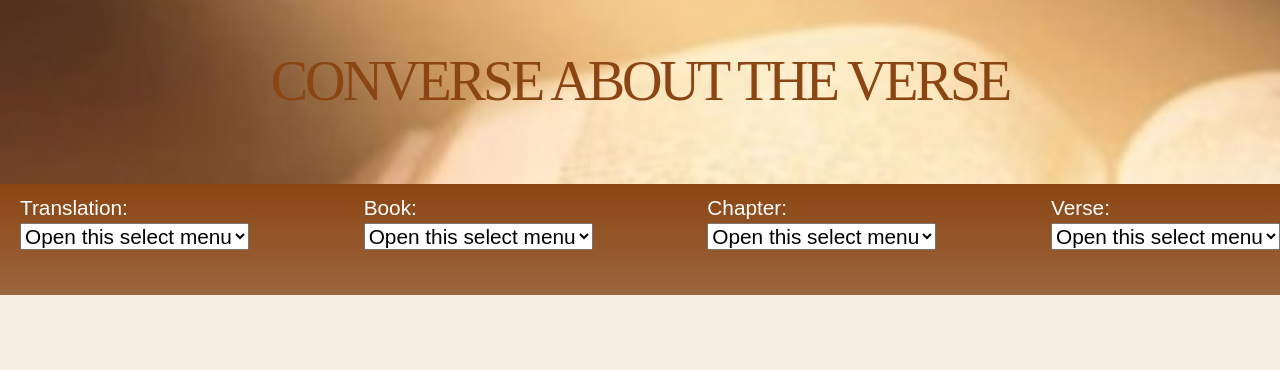
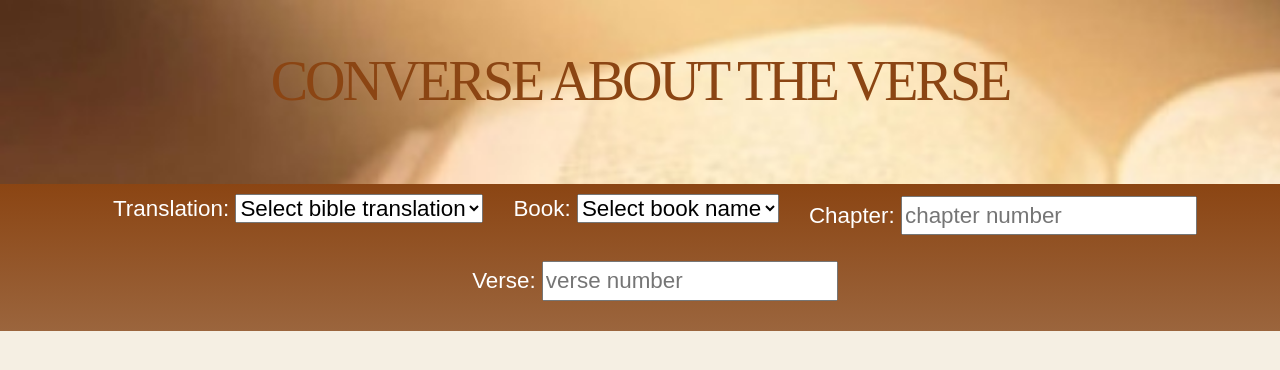
Before and after one commit to yonadavGit/cav, a Flask app: template templates/table_book.html in a window 1280 px wide. Shown: the top 370 px of the page. Run offline with Flask 2, Linux system fonts and the light colour scheme; the template is opened without the code that fills it, so the values that code supplies are empty.

Commit message:
select menu

```diff
--- a/main.py
+++ b/main.py
@@ -11,7 +11,7 @@ cnx = mysql.connector.connect(user='root', password='root',
 cursor = cnx.cursor()
 
 # Create the Flask app
-app=Flask(__name__,template_folder='templates')
+app = Flask(__name__, template_folder='templates')
 
 
 # Define the request handlers
@@ -21,21 +21,34 @@ app=Flask(__name__,template_folder='templates')
 #     rows = cursor.fetchall()
 #
 #     return render_template('/table_book.html', title='My Page', rows=rows)
+
+def get_all_translations_names():
+    cursor.execute('SELECT version FROM bible_version_key WHERE version IS NOT NULL;'.format())
+    q = cursor.fetchall()
+    trans_names = [trans[0] for trans in q]
+    return trans_names
+
+
+all_translations_names = get_all_translations_names()
+
+
 def get_all_book_names():
     cursor.execute('SELECT n FROM key_english WHERE n IS NOT NULL;'.format())
     q = cursor.fetchall()
     book_names = [book[0] for book in q]
     return book_names
 
+
 all_book_titles = get_all_book_names()
+
 
 @app.route('/table/<table>/<book_no>')
 def table_book(table, book_no):
     cursor.execute('SELECT * FROM {} WHERE b = {} AND t IS NOT NULL;'.format(table, book_no))
     rows = cursor.fetchall()
-    book_title = bookId_to_title(book_no)
-    return render_template('/table_book.html', title='My Page', rows=rows,book_title=book_title, all_book_titles = all_book_titles)
-
+    book_title = book_id_to_title(book_no)
+    return render_template('/table_book.html', title='My Page', rows=rows, book_title=book_title,
+                           all_book_titles=all_book_titles, all_translations_names=all_translations_names)
 
 
 @app.route('/table/<table>/<book_no>/<chapter_no>')
@@ -43,18 +56,22 @@ def table_book_chapter(table, book_no, chapter_no):
     # Query the MySQL database and generate the HTML table
     cursor.execute('SELECT * FROM {} WHERE b = {} AND c = {} AND t IS NOT NULL;'.format(table, book_no, chapter_no))
     rows = cursor.fetchall()
-    book_title = bookId_to_title(book_no)
-    return render_template('/table_book.html', title='My Page', rows=rows, book_title=book_title)
+    book_title = book_id_to_title(book_no)
+    return render_template('/table_book.html', title='My Page', rows=rows, book_title=book_title,
+                           all_book_titles=all_book_titles, all_translations_names=all_translations_names)
 
 
 @app.route('/table/<table>/<book_no>/<chapter_no>/<verse_no>')
 def table_book_chapter_verse(table, book_no, chapter_no, verse_no):
     # Query the MySQL database and generate the HTML table
-    cursor.execute('SELECT * FROM {} WHERE b = {} AND c = {} AND v = {} AND t IS NOT NULL;'.format(table, book_no, chapter_no, verse_no))
+    cursor.execute(
+        'SELECT * FROM {} WHERE b = {} AND c = {} AND v = {} AND t IS NOT NULL;'.format(table, book_no, chapter_no,
+                                                                                        verse_no))
     rows = cursor.fetchall()
-    book_title = bookId_to_title(book_no)
-    rows_len=len(rows)
-    return render_template('/table_book.html', title='My Page', rows=rows, book_title=book_title, len=rows_len)
+    book_title = book_id_to_title(book_no)
+    rows_len = len(rows)
+    return render_template('/table_book.html', title='My Page', rows=rows, book_title=book_title,
+                           all_book_titles=all_book_titles, all_translations_names=all_translations_names, len=rows_len)
 
 
 # @app.route('/table/<table>/<id>')
@@ -71,14 +88,12 @@ def table_book_chapter_verse(table, book_no, chapter_no, verse_no):
 #     return html
 
 
-def bookId_to_title(bookId):
+def book_id_to_title(bookId):
     cursor.execute('SELECT n FROM key_english WHERE b = {} AND n IS NOT NULL;'.format(bookId))
     title = cursor.fetchall()
     return title[0][0]
 
 
-
 # Start the web server
 if __name__ == '__main__':
-    get_all_book_names()
     app.run()
--- a/static/style.css
+++ b/static/style.css
@@ -19,6 +19,10 @@ header {
     background-image: linear-gradient(to bottom, #9b653d, rgb(191, 145, 105));
 }
 
+.menu{
+
+}
+
 #chapter-num {
     text-align: left;
 }
@@ -32,18 +36,27 @@ header {
     font-weight: bold;
 }
 
-up-container nav {
+form label{
+    margin-right: 5px;
+}
+
+#navbar-selection{
     color: white;
-    font-family: sans-serif;
     background-image: linear-gradient(to bottom, #8B4513, #9b653d);
+    justify-content: center; !important;
 }
+
 
 
 form {
     display: inline-block;
-    margin-left: 20px;
-    font-size: 1.3em;
+    margin-left: 30px;
+    font-size: 1.4em;
+    font-family: Assistant, sans-serif;
+}
 
+.navbar label{
+    margin:auto;
 }
 
 
--- a/templates/table_book.html
+++ b/templates/table_book.html
@@ -17,45 +17,39 @@
     </div>
 </header>
 <up-container>
-<nav class="navbar navbar-light bg-light">
+    <nav id="navbar-selection" class="navbar navbar-light bg-light">
         <form>
-            <label>Translation:</label><br>
+            <label>Translation:
                 <select class="custom-select custom-select-lg mb-3">
-                <option selected>Open this select menu</option>
-                {% for book in all_book_titles %}
-                <option href="/table/t_kjv/1" value="{{ book }}">{{ book }}</option>
+                    <option selected>Select bible translation</option>
+                    {% for trans in all_translations_names %}
+                    <option value="{{ trans }}">{{ trans }}</option>
                     {% endfor %}
                 </select>
+            </label>
         </form>
 
         <form>
-            <label>Book:</label><br>
+            <label>Book:
                 <select class="custom-select custom-select-lg mb-3">
-                <option selected>Open this select menu</option>
+                    <option selected>Select book name</option>
                     {% for book in all_book_titles %}
-                <option href="/table/t_kjv/1" value="{{ book }}">{{ book }}</option>
+                    <option value="{{ book }}">{{ book }}</option>
                     {% endfor %}
                 </select>
+            </label>
         </form>
 
         <form>
-            <label>Chapter:</label><br>
-            <select class="custom-select custom-select-lg mb-3">
-                <option selected>Open this select menu</option>
-                {% for book in all_book_titles %}
-                <option href="/table/t_kjv/1" value="{{ book }}">{{ book }}</option>
-                {% endfor %}
-            </select>
+            <label>Chapter:
+                <input type="text" placeholder="chapter number">
+            </label>
         </form>
 
         <form>
-            <label>Verse:</label><br>
-            <select class="custom-select custom-select-lg mb-3">
-                <option selected>Open this select menu</option>
-                {% for book in all_book_titles %}
-                <option href="/table/t_kjv/1" value="{{ book }}">{{ book }}</option>
-                {% endfor %}
-            </select>
+            <label>Verse:
+                <input type="text" placeholder="verse number">
+            </label>
         </form>
     </nav>
     <div id="book-title">
```
Lines whose indentation alone changed are shown as unchanged.
